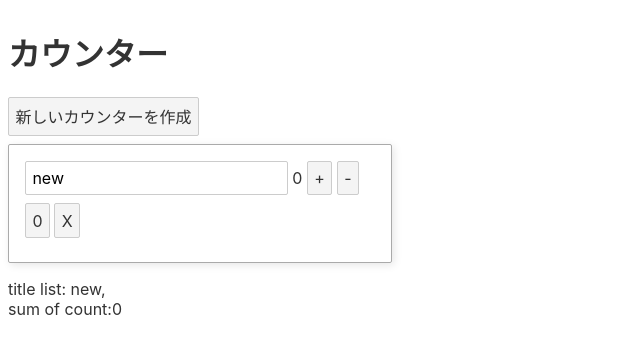
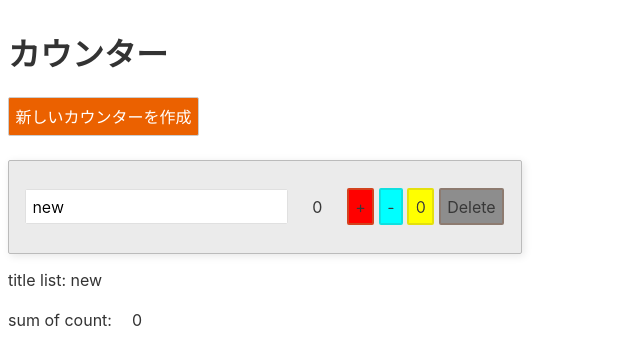
Before and after one commit to matsushimahirotada/MultipleCounter-Typescript, a Svelte app: page / in a window 1280 px wide. Shown: the top 364 px of the page, without its empty margins (0-640 px from the left). Built offline with nearby package versions, Linux system fonts and the light colour scheme.

Commit message:
css修正（ボタン配色,カウント変化アニメーション）

```diff
--- a/src/App.svelte
+++ b/src/App.svelte
@@ -2,40 +2,53 @@
 
     import Counter from './Counter.svelte';
 	import Box from './Box.svelte';
+	import { fly } from 'svelte/transition';
 
-	$:CounterArray = [{id:0,name:'new',count:0}];
-	$:Sum = 0;
+	$:CounterArray = [{ //カウンター
+		id:0, //カウンターのid
+		name:'new', //カウンターの名前
+		count:0 //カウンターのカウント値
+	}];
 
-	function addCounter():void{
+	$:Sum = 0; //各カウンターのカウント合計値
+
+	function addCounter():void{ //カウンターを増やす関数
+
 		CounterArray[CounterArray.length] = {id:CounterArray.length,name:'new',count:0}
-		Sum=SumofCount()
+		Sum=SumofCount() //各カウンターのカウント合計値更新
+
 	}
 
 
-	function deleteCounter(event):void{
-		const id:number = event.detail.order
+	function deleteCounter(event):void{ //カウンターを減らす関数
+
+		const id:number = event.detail.order //deleteされたカウンターのidを取得
 		const firsthalfofArray:{id:number,name:string,count:number}[] = CounterArray.slice(0,id)
 		const letterhalfofArray:{id:number,name:string,count:number}[] = CounterArray.slice(id+1)
 
 		for (const entry of letterhalfofArray){
+
 			firsthalfofArray[firsthalfofArray.length] = {id:firsthalfofArray.length,name:entry.name,count:entry.count};
+
 		}
 
 		CounterArray = firsthalfofArray;
-		Sum=SumofCount();
+		Sum=SumofCount(); //各カウンターのカウント合計値更新
 
 	}
 
 	function updateCount(event):void{
-		const id:number = event.detail.Id;
-		const count:number = event.detail.Count;
 
-		CounterArray[id] = {id:id,name:CounterArray[id].name,count:count};
-		Sum = SumofCount();
+		const id:number = event.detail.Id; //カウント値が変動したカウンターのidを取得
+		const count:number = event.detail.Count; //最新のカウント値
+
+		CounterArray[id] = {id:id,name:CounterArray[id].name,count:count}; //カウント値を更新
+		Sum = SumofCount(); //各カウンターのカウント合計値更新
 
 	}
 
-	function SumofCount():number{
+	function SumofCount():number{ //各カウンターのカウント合計値を返す関数
+
 		let sum:number=0;
 
 		for(const entry of CounterArray){
@@ -51,30 +64,51 @@
 
 <h1>カウンター</h1>
 
-<button on:click={addCounter}>
-	新しいカウンターを作成
-</button>
+<p>
+	<button on:click={addCounter} class="newcounter">新しいカウンターを作成</button>
+</p>
 
 {#each CounterArray as counter(counter.id)}
 	<Box>
 		<input bind:value={counter.name}>
-		{counter.count}
-		<Counter on:deleteorder={deleteCounter}
-		on:updatecountorder={updateCount}
-		id = {counter.id}
-		/>
+
+		{#key counter.count}
+			<span class="Countercount" style="display: inline-block" in:fly={{ y: -20 }}>{counter.count}</span>
+		{/key}
+
+		<Counter on:deleteorder={deleteCounter} on:updatecountorder={updateCount} id = {counter.id}/>
 	</Box>
 {/each}
 
 	<div>title list:
-
-		{#each CounterArray as {name}}
-			{name},
+		{#each CounterArray as {id,name}}
+			{#if id == CounterArray.length-1}
+				{name}
+			{:else}
+				{name},
+			{/if}
 		{/each}
 	</div>
 
 	<div>
-		sum of count:{Sum}
+		{#key Sum}
+			sum of count:<span class="Countercount" style="display: inline-block" in:fly={{ y: -20 }}>{Sum}</span>
+		{/key}
 	</div>
+
 <style>
+	.newcounter{
+		color: #fff;
+		background-color:#eb6100;
+	}
+
+	.newcounter:hover{
+		color:#fff;
+		background: #f56500;
+	}
+
+	.Countercount{
+		margin: 20px;
+	}
+
 </style>
--- a/src/Box.svelte
+++ b/src/Box.svelte
@@ -1,10 +1,16 @@
-<div class="box">
+<script lang="ts">
+	import { fade } from 'svelte/transition';
+</script>
+
+<div class="box" transition:fade>
 	<slot></slot>
 </div>
 
 <style>
 	.box {
-		width: 350px;
+		filter: brightness(1.1);
+		background-color: rgba(180, 180, 180, 0.349);
+		width: 480px;
 		border: 1px solid #aaa;
 		border-radius: 2px;
 		box-shadow: 2px 2px 8px rgba(0,0,0,0.1);
--- a/src/Counter.svelte
+++ b/src/Counter.svelte
@@ -8,25 +8,26 @@
     export let id: number;
 	let count:number=0;
 
-	function CounterInc():void{
+	function CounterInc():void{ //updatemessageを親コンポーネントに送信
 		count +=1
         dispatch2('updatecountorder',{Id:id,Count:count});
+
 	}
 
-	function CounterDec():void{
+	function CounterDec():void{ //updatemessageを親コンポーネントに送信
 		if (count>0){
 			count -=1
             dispatch2('updatecountorder',{Id:id,Count:count});
 		}
 	}
 
-	function Counterreset():void{
+	function Counterreset():void{ //resetmessageを親コンポーネントに送信
 		count=0
         dispatch2('updatecountorder',{Id:id,Count:count});
 	}
 
 
-    function deleteCounter():void{
+    function deleteCounter():void{ //deletemessageを親コンポーネントに送信
         dispatch('deleteorder',{order:id});
     }
 
@@ -34,21 +35,62 @@
 
 <!-- svelte-ignore non-top-level-reactive-declaration -->
 
-    <button on:click={CounterInc}>
+    <button on:click={CounterInc} class='CounterInc'>
         +
     </button>
 
-    <button on:click={CounterDec}>
+    <button on:click={CounterDec} class='CounterDec'>
         -
     </button>
 
-    <button on:click={Counterreset}>
+    <button on:click={Counterreset} class = 'Counterreset'>
         0
     </button>
 
-    <button on:click={deleteCounter}>
-        X
+    <button on:click={deleteCounter} class = 'deleteCounter'>
+        Delete
     </button>
 
 <style>
+
+.CounterInc{
+    background-color:#f00100;
+    border: 2px solid #c03c1b;
+}
+
+.CounterInc:hover{
+    color: #000;
+    background: rgb(252, 74, 80);
+}
+
+.CounterDec{
+    background-color:cyan;
+    border: 2px solid #0dcccc;
+}
+
+.CounterDec:hover{
+    color: #000;
+    background: rgb(175, 252, 252);
+}
+
+.Counterreset{
+    background-color: #ffff00;
+    border: 2px solid #cfcc0a;
+}
+
+.Counterreset:hover{
+    color:black;
+    background-color: rgb(255, 255, 157);
+}
+
+.deleteCounter{
+    background-color:gray;
+    border: 2px solid #807066;
+}
+
+.deleteCounter:hover{
+    color: black;
+    background-color: rgb(180, 180, 180);
+}
+
 </style>
```
